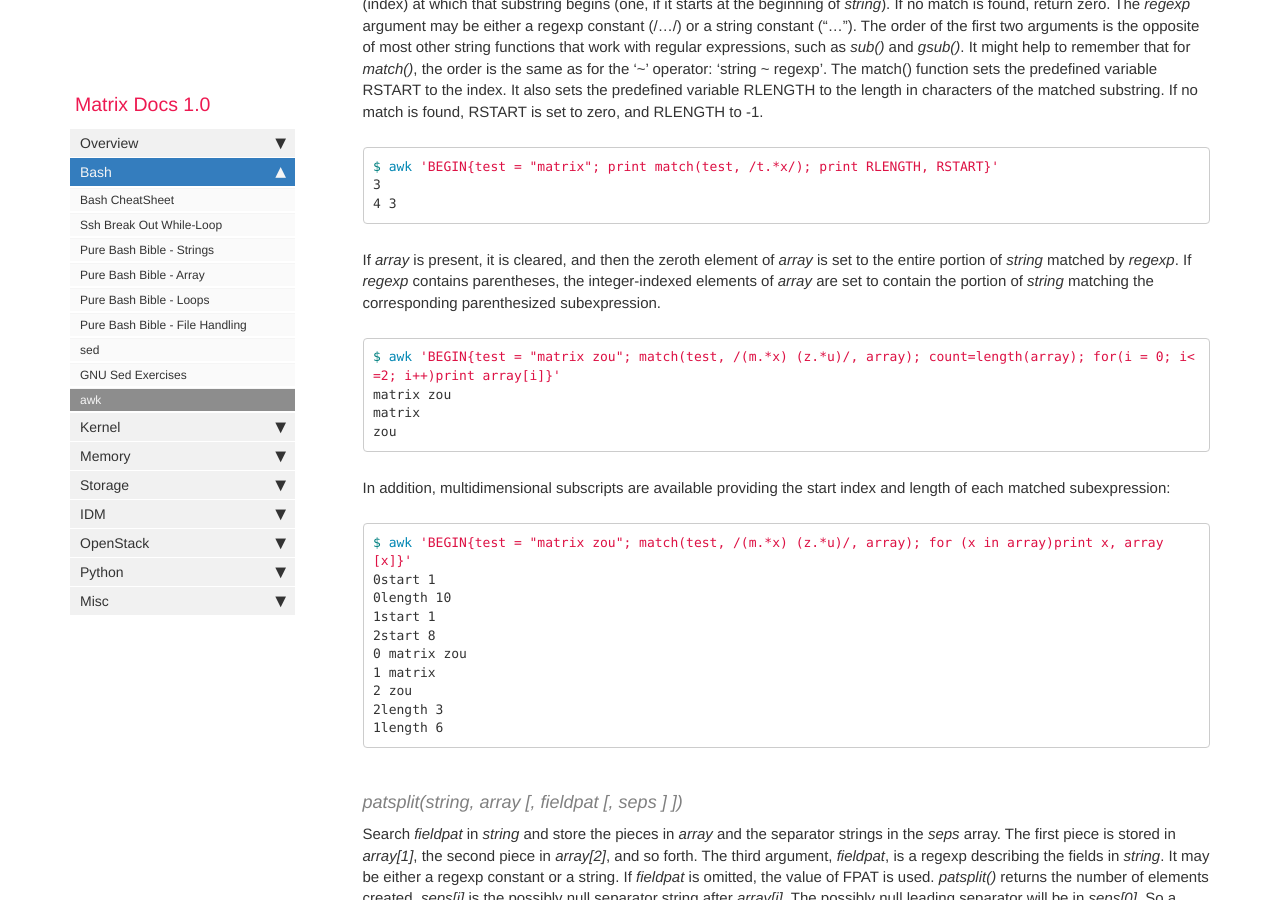
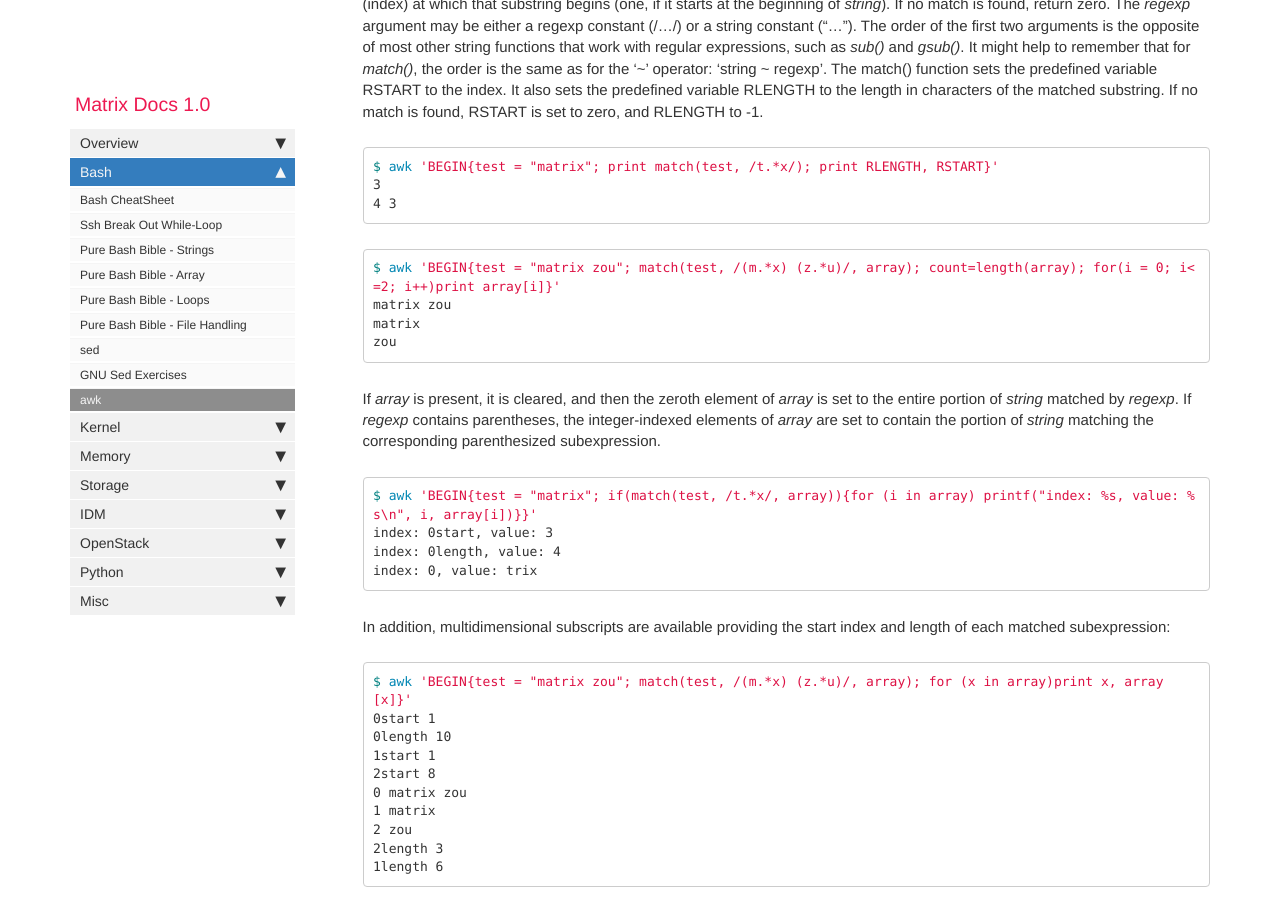
Before and after one commit to matrixzj/documentations, a Jekyll site: the page built from pages/bash/awk.md, in a window 1280 px wide and 900 px high, scrolled down 8782 px. Built offline with Jekyll 4.4.1, drawn with Linux system fonts in a browser that asks for light colours; comment, search, counter and statistics services are not loaded; some of the changed text lies outside the part shown.

Commit message:
There are 1 files have been modified at 2021-12-26 17:55:20 . 	-rw-rw-r--. 1 jzou jzou 18420 Dec 26 17:55 pages/bash/awk.md No files have been added. No files have been deleted. No file type has been changed.

````diff
--- a/pages/bash/awk.md
+++ b/pages/bash/awk.md
@@ -337,13 +337,19 @@ $ awk 'BEGIN{test = "matrix"; print match(test, /t.*x/); print RLENGTH, RSTART}'
 4 3
 ```
 
-If *array* is present, it is cleared, and then the zeroth element of *array* is set to the entire portion of *string* matched by *regexp*. If *regexp* contains parentheses, the integer-indexed elements of *array* are set to contain the portion of *string* matching the corresponding parenthesized subexpression.
-
 ```bash
 $ awk 'BEGIN{test = "matrix zou"; match(test, /(m.*x) (z.*u)/, array); count=length(array); for(i = 0; i<=2; i++)print array[i]}'
 matrix zou
 matrix
 zou
+```
+
+If *array* is present, it is cleared, and then the zeroth element of *array* is set to the entire portion of *string* matched by *regexp*. If *regexp* contains parentheses, the integer-indexed elements of *array* are set to contain the portion of *string* matching the corresponding parenthesized subexpression.
+```bash
+$ awk 'BEGIN{test = "matrix"; if(match(test, /t.*x/, array)){for (i in array) printf("index: %s, value: %s\n", i, array[i])}}'
+index: 0start, value: 3
+index: 0length, value: 4
+index: 0, value: trix
 ```
 
 In addition, multidimensional subscripts are available providing the start index and length of each matched subexpression:
````
Also changed, not shown: other parts of pages/bash/awk.md (+1 -1 lines).
